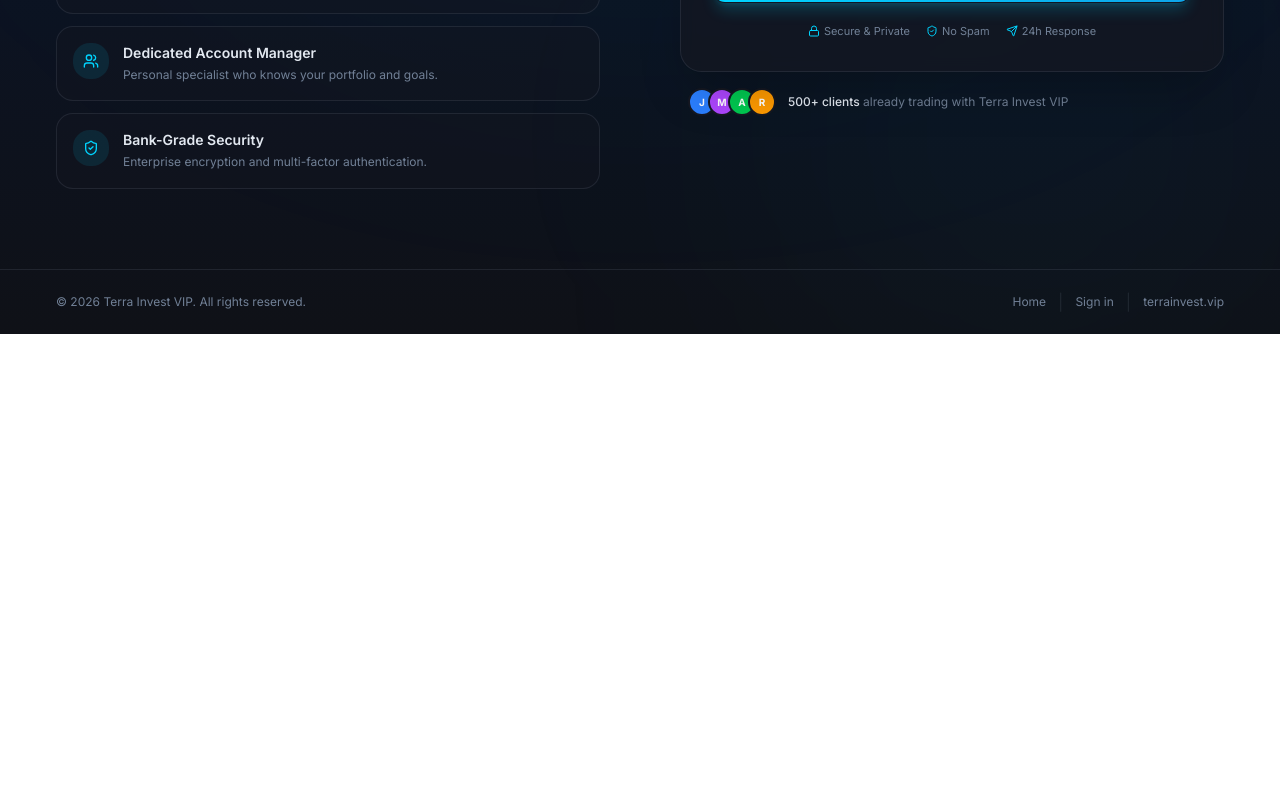
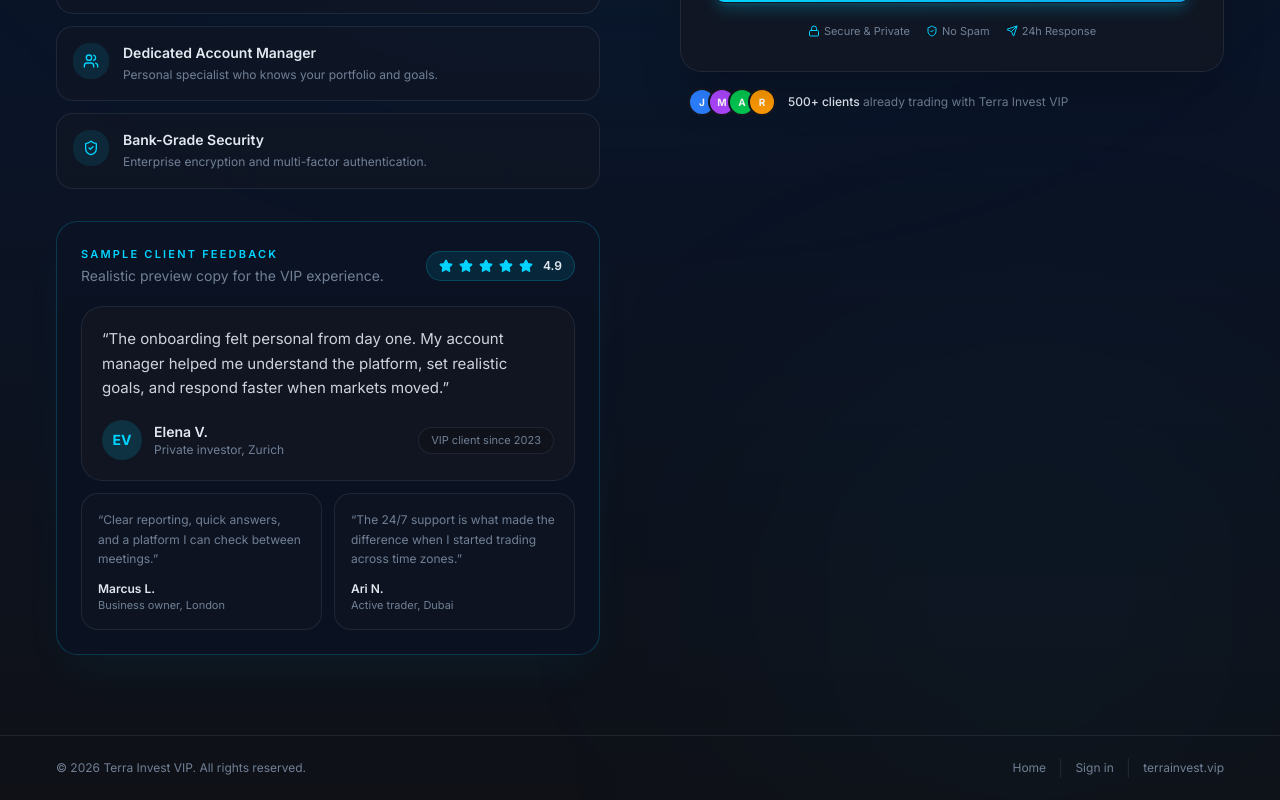
Before and after one commit to david2001samper/terrainvest, a Next.js app: page /landing in a window 1280 px wide. Shown: the part 699-1499 px from the top of the page. Before the commit the page ends 1033 px from the top, so only its background shows below. Built offline with nearby package versions, Linux system fonts and the light colour scheme.

Commit message:
Describe your changes

```diff
--- a/src/app/landing/page.tsx
+++ b/src/app/landing/page.tsx
@@ -83,6 +83,27 @@
   { value: "500+",  label: "Active VIP Clients" },
   { value: "150+",  label: "Global Markets" },
   { value: "24/7",  label: "Dedicated Support" },
+];
+
+const FEATURED_REVIEW = {
+  name: "Elena V.",
+  role: "Private investor, Zurich",
+  quote:
+    "The onboarding felt personal from day one. My account manager helped me understand the platform, set realistic goals, and respond faster when markets moved.",
+  highlight: "VIP client since 2023",
+};
+
+const CLIENT_REVIEWS = [
+  {
+    name: "Marcus L.",
+    role: "Business owner, London",
+    quote: "Clear reporting, quick answers, and a platform I can check between meetings.",
+  },
+  {
+    name: "Ari N.",
+    role: "Active trader, Dubai",
+    quote: "The 24/7 support is what made the difference when I started trading across time zones.",
+  },
 ];
 
 export default function LandingPage() {
@@ -181,10 +202,10 @@
 
       {/* Main content */}
       <main className="relative z-10 px-6 lg:px-14 pt-8 pb-20 max-w-7xl mx-auto">
-        <div className="grid grid-cols-1 lg:grid-cols-2 gap-12 xl:gap-20 items-start">
+        <div className="grid grid-cols-1 lg:grid-cols-2 gap-8 lg:gap-12 xl:gap-20 items-start">
 
           {/* ─── Left: pitch copy ─────────────────────────────────────── */}
-          <div id="landing-pitch" className="lg:pt-6 scroll-mt-24">
+          <div id="landing-pitch" className="order-2 lg:order-1 lg:pt-6 scroll-mt-24">
             {/* Label */}
             <div className="inline-flex items-center gap-2 px-3 py-1.5 rounded-full bg-[#00D4FF]/10 border border-[#00D4FF]/25 mb-6">
               <Star className="w-3 h-3 text-[#00D4FF] fill-[#00D4FF]" />
@@ -234,10 +255,62 @@
               ))}
             </div>
 
+            {/* Sample review block */}
+            <div className="mt-6 sm:mt-8 rounded-2xl border border-[#00D4FF]/20 bg-[#0B1324]/80 p-5 sm:p-6 shadow-2xl shadow-[#00D4FF]/5">
+              <div className="flex flex-col gap-3 sm:flex-row sm:items-center sm:justify-between mb-5">
+                <div>
+                  <p className="text-[11px] font-semibold uppercase tracking-[0.2em] text-[#00D4FF]">
+                    Sample client feedback
+                  </p>
+                  <p className="mt-1 text-sm text-muted-foreground">
+                    Realistic preview copy for the VIP experience.
+                  </p>
+                </div>
+                <div className="flex items-center gap-1.5 rounded-full border border-[#00D4FF]/20 bg-[#00D4FF]/10 px-3 py-1.5">
+                  {Array.from({ length: 5 }).map((_, i) => (
+                    <Star key={i} className="h-3.5 w-3.5 fill-[#00D4FF] text-[#00D4FF]" />
+                  ))}
+                  <span className="ml-1 text-xs font-semibold text-foreground">4.9</span>
+                </div>
+              </div>
+
+              <div className="rounded-2xl border border-border bg-card/60 p-4 sm:p-5">
+                <p className="text-sm sm:text-[15px] leading-relaxed text-foreground/90">
+                  “{FEATURED_REVIEW.quote}”
+                </p>
+                <div className="mt-5 flex items-center justify-between gap-4">
+                  <div className="flex items-center gap-3">
+                    <div className="flex h-10 w-10 items-center justify-center rounded-full bg-[#00D4FF]/15 text-sm font-bold text-[#00D4FF]">
+                      EV
+                    </div>
+                    <div>
+                      <p className="text-sm font-semibold">{FEATURED_REVIEW.name}</p>
+                      <p className="text-xs text-muted-foreground">{FEATURED_REVIEW.role}</p>
+                    </div>
+                  </div>
+                  <span className="hidden rounded-full border border-border bg-background/50 px-3 py-1 text-[11px] text-muted-foreground sm:inline-flex">
+                    {FEATURED_REVIEW.highlight}
+                  </span>
+                </div>
+              </div>
+
+              <div className="mt-3 grid gap-3 sm:grid-cols-2">
+                {CLIENT_REVIEWS.map((review) => (
+                  <div key={review.name} className="rounded-xl border border-border bg-card/35 p-4">
+                    <p className="text-xs leading-relaxed text-muted-foreground">
+                      “{review.quote}”
+                    </p>
+                    <p className="mt-3 text-xs font-semibold text-foreground">{review.name}</p>
+                    <p className="text-[11px] text-muted-foreground">{review.role}</p>
+                  </div>
+                ))}
+              </div>
+            </div>
+
           </div>
 
           {/* ─── Right: form ──────────────────────────────────────────── */}
-          <div>
+          <div className="order-1 lg:order-2">
             <div className="rounded-2xl bg-card/70 border border-border backdrop-blur-sm p-7 sm:p-8 shadow-2xl relative overflow-hidden">
               {/* Card glow */}
               <div className="pointer-events-none absolute -top-20 -right-20 w-64 h-64 bg-[#00D4FF]/6 rounded-full blur-[80px]" />
```
